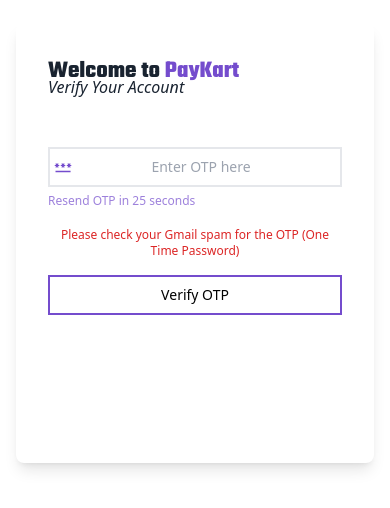
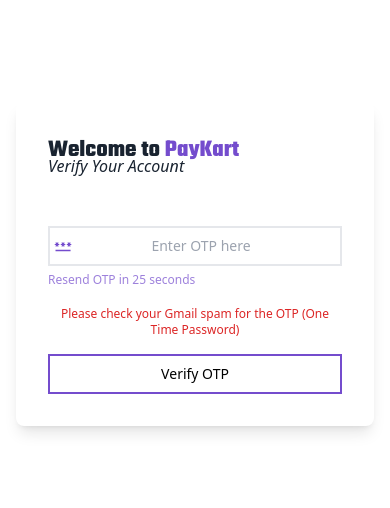
Before and after one commit to mo-amir-code/karteca-frontend, a Next.js app: page /auth/verify in a window 390 px wide. Shown: the part 158-666 px from the top of the page. Built offline with nearby package versions, Linux system fonts and the light colour scheme; no server answers.

Commit message:
auth layout changes

```diff
--- a/src/app/auth/layout.tsx
+++ b/src/app/auth/layout.tsx
@@ -9,12 +9,12 @@ const layout = ({
   children: React.ReactNode;
 }>) => {
   return (
-    <main className="max-w-5xl flex items-center justify-center h-[95vh] overflow-hidden w-full mx-auto py-12 px-4">
-      <div className="w-full max-h-[440px] h-[80vh] overflow-hidden flex bg-white rounded-lg shadow-lg">
+    <main className="max-w-5xl flex items-center justify-center min-h-screen md:h-[95vh] md:overflow-hidden w-full mx-auto py-12 px-4">
+      <div className="w-full md:max-h-[440px] md:h-[80vh] md:overflow-hidden flex bg-white rounded-lg shadow-lg">
         <div className="flex-grow max-md:hidden overflow-hidden rounded-l-lg">
           <Image src={authBg} alt="sigin" className="object-cover h-full" />
         </div>
-        <div className="w-[2200px] hide_scrollbar overflow-y-auto px-8 py-8 flex items-start justify-center">
+        <div className="w-[2200px] hide_scrollbar md:overflow-y-auto px-8 py-8 flex items-start justify-center">
           <div className="flex flex-col justify-center w-full gap-12">
             <div className="">
               <h1 className="font-bold font-teko text-4xl text-secondary-color max-md:text-2xl">
```
